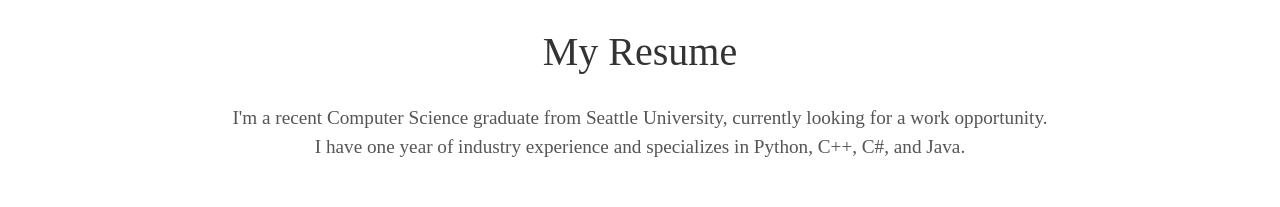
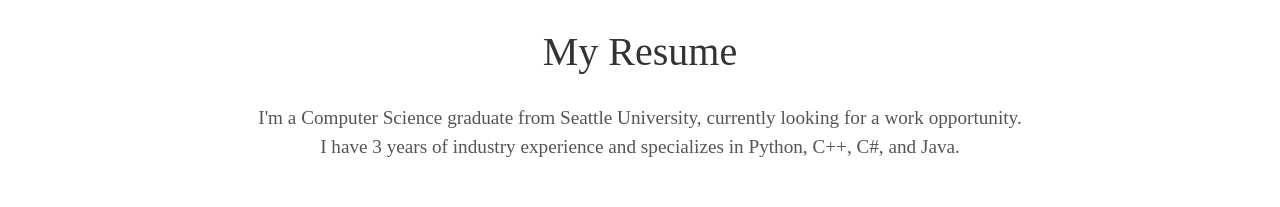
Before and after one commit to bridyboo/website, a Jekyll site: the page built from index.html, in a window 1280 px wide. Shown: the part 953-1160 px from the top of the page. Built offline with Jekyll 4.4.1, drawn with Linux system fonts in a browser that asks for light colours; some web fonts are replaced.

Commit message:
updated resume and about.html page a little

```diff
--- a/_includes/about.html
+++ b/_includes/about.html
@@ -1,6 +1,6 @@
 <div class="user-details">
   <h1>My Resume</h1>
-  <p>I'm a recent Computer Science graduate from Seattle University, currently looking for a work opportunity.<br> I have one year of industry experience and specializes in Python, C++, C#, and Java.</p>
+  <p>I'm a Computer Science graduate from Seattle University, currently looking for a work opportunity.<br> I have 3 years of industry experience and specializes in Python, C++, C#, and Java.</p>
   <br>
   <div id ="resumePage">
     <iframe src="assets\resume.pdf#toolbar=0&navpanes=0&scrollbar=0&statusbar=0&messages=0&scrollbar=0" width="100%" height="900px"></iframe>
```
Also changed, not shown: 1 other file.
